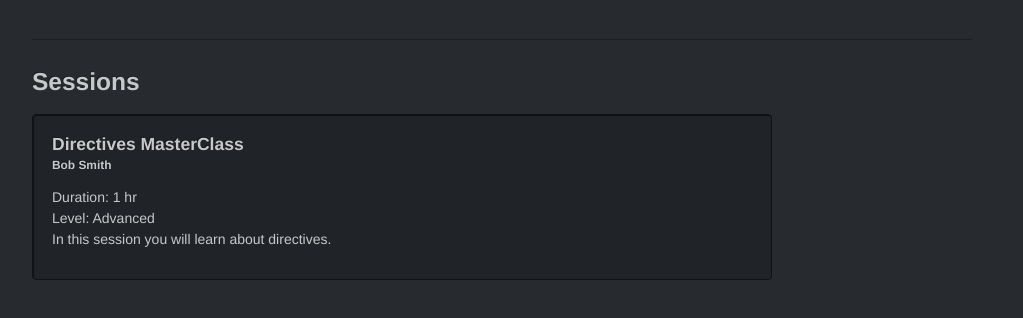
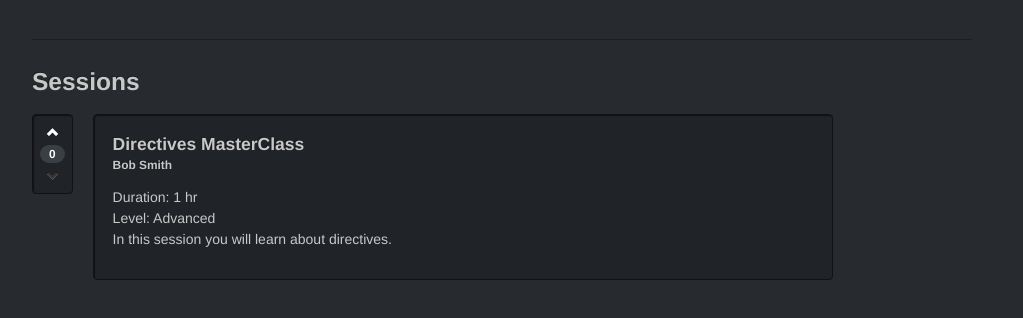
Before and after one commit to moin2672/AngularJS_Events, a website: page DemoApp/app/EventDetails.html in a window 1280 px wide. Shown: the part 435-753 px from the top of the page, without its empty margins (138-1161 px from the left). Drawn offline with Linux system fonts and the light colour scheme.

Commit message:
3.07.Demo Handling Events 5m 35s

```diff
--- a/DemoApp/app/EventDetails.html
+++ b/DemoApp/app/EventDetails.html
@@ -44,10 +44,22 @@
             <ul class="thumbnails">
                 <li ng-repeat="session in event.sessions">
                     <div class="row session">
+                        <div class="span0 well votingWidget">
+                            <div class="votingButton" ng-click="upVoteSession(session)">
+                                <i class="icon-chevron-up icon-white"></i>
+                            </div>
+                            <div class="badge badge-inverse">
+                                <div>{{session.upVoteCount}}</div>
+                            </div>
+                            <div class="votingButton" ng-click="downVoteSession(session)">
+                                <i class="icon-chevron-down"></i>
+                            </div>
+                        </div>
                         <div class="well span9">
                             <h4 class="well-title">{{session.name}}</h4>
                             <h6 style="margin-top:-10px;">{{session.creatorName}}</h6>
-                            <span>Duration: {{session.duration}}</span><br>
+                            <span>Duration: {{session.duration}}</span>
+                            <br>
                             <span>Level: {{session.level}}</span>
 
                             <p>{{session.abstract}}</p>
--- a/DemoApp/app/js/controllers/EventController.js
+++ b/DemoApp/app/js/controllers/EventController.js
@@ -18,23 +18,33 @@ eventsApp.controller('EventController',
                     creatorName:'Bob Smith',
                     duration:'1 hr',
                     level:'Advanced',
-                    abstract:'In this session you will learn about directives.'
+                    abstract:'In this session you will learn about directives.',
+                    upVoteCount:0
                 },
                 {
                     name: 'Scopes for fun and profit',
                     creatorName:'John Doe',
                     duration:'30 mins',
                     level:'Introductory',
-                    abstract:'In this session you will learn about the benefits of scopes.'
+                    abstract:'In this session you will learn about the benefits of scopes.',
+                    upVoteCount:0
                 },
                 {
                     name: 'Well behaved controllers',
                     creatorName:'Jane doe',
                     duration:'2 hr',
                     level:'Intermediatory',
-                    abstract:'Controllers are the begining of everything that Angular does.'
+                    abstract:'Controllers are the begining of everything that Angular does.',
+                    upVoteCount:0
                 }
             ]
         };
+        $scope.upVoteSession = function(session){
+            session.upVoteCount++;
+        };
+        $scope.downVoteSession = function(session){
+            session.upVoteCount--;
+        };
+
     }
 );
```
